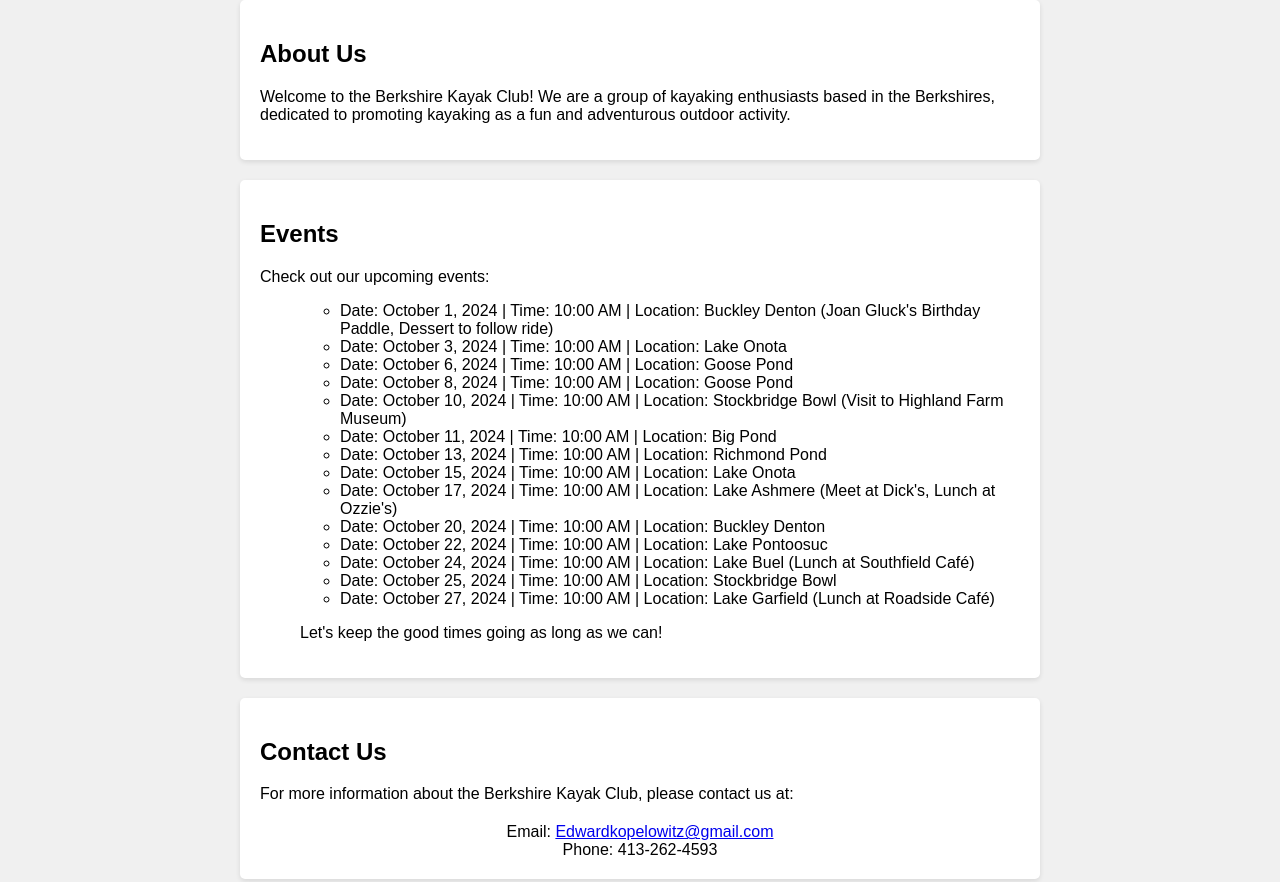
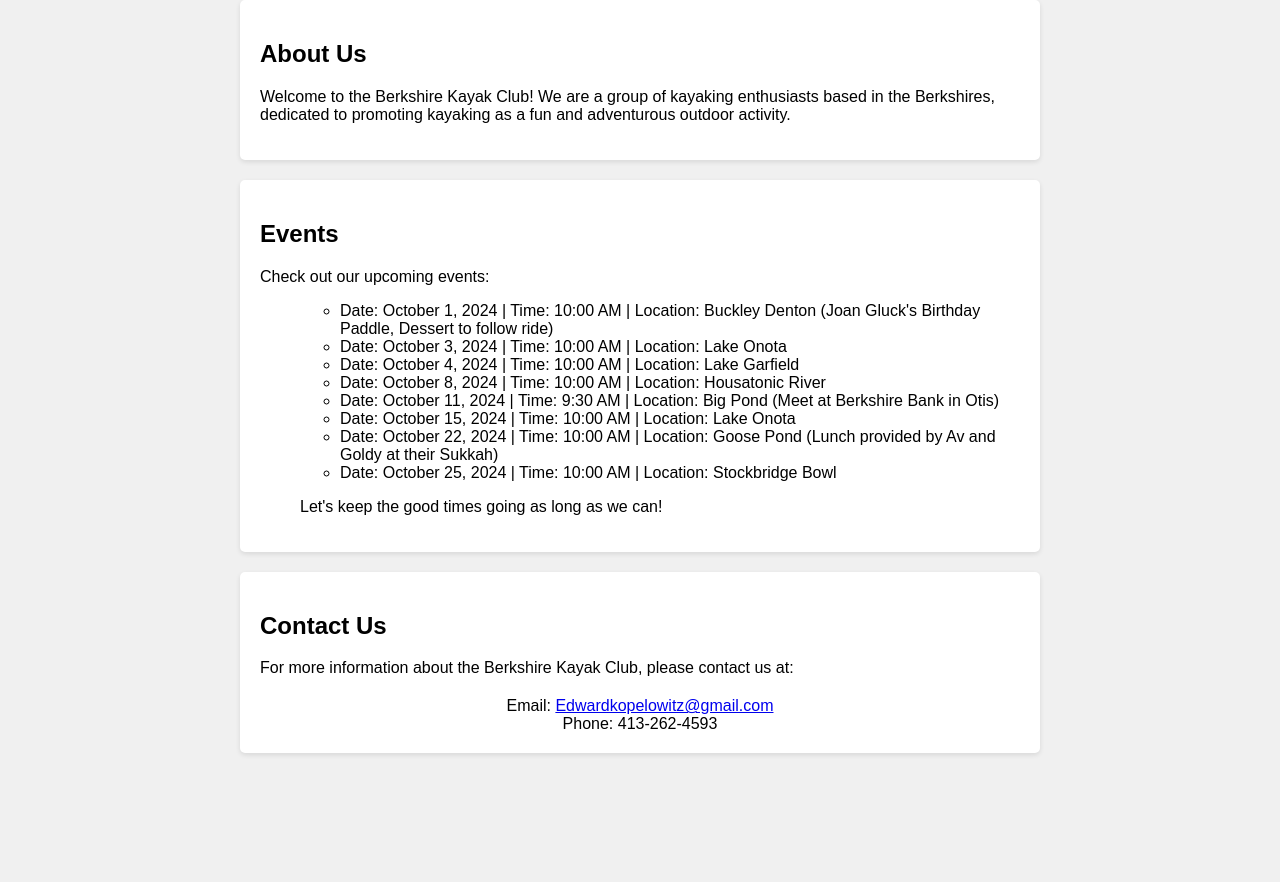
Before and after one commit to kylestrougo/berkshire-kayak-club, a plain HTML site: page index.html in a window 1280 px wide. Shown: the part 285-1167 px from the top of the page. After the commit the page ends 1058 px from the top, so only its background shows below. Drawn offline with Linux system fonts and the light colour scheme.

Commit message:
Update index.html

```diff
--- a/index.html
+++ b/index.html
@@ -86,19 +86,14 @@
 <ul>
     <li>Date: October 1, 2024 | Time: 10:00 AM | Location: Buckley Denton (Joan Gluck's Birthday Paddle, Dessert to follow ride)</li>
     <li>Date: October 3, 2024 | Time: 10:00 AM | Location: Lake Onota</li>
-    <li>Date: October 6, 2024 | Time: 10:00 AM | Location: Goose Pond</li>
-    <li>Date: October 8, 2024 | Time: 10:00 AM | Location: Goose Pond</li>
-    <li>Date: October 10, 2024 | Time: 10:00 AM | Location: Stockbridge Bowl (Visit to Highland Farm Museum)</li>
-    <li>Date: October 11, 2024 | Time: 10:00 AM | Location: Big Pond</li>
-    <li>Date: October 13, 2024 | Time: 10:00 AM | Location: Richmond Pond</li>
+    <li>Date: October 4, 2024 | Time: 10:00 AM | Location: Lake Garfield</li>
+    <li>Date: October 8, 2024 | Time: 10:00 AM | Location: Housatonic River</li>
+    <li>Date: October 11, 2024 | Time: 9:30 AM | Location: Big Pond (Meet at Berkshire Bank in Otis)</li>
     <li>Date: October 15, 2024 | Time: 10:00 AM | Location: Lake Onota</li>
-    <li>Date: October 17, 2024 | Time: 10:00 AM | Location: Lake Ashmere (Meet at Dick's, Lunch at Ozzie's)</li>
-    <li>Date: October 20, 2024 | Time: 10:00 AM | Location: Buckley Denton</li>
-    <li>Date: October 22, 2024 | Time: 10:00 AM | Location: Lake Pontoosuc</li>
-    <li>Date: October 24, 2024 | Time: 10:00 AM | Location: Lake Buel (Lunch at Southfield Café)</li>
+    <li>Date: October 22, 2024 | Time: 10:00 AM | Location: Goose Pond (Lunch provided by Av and Goldy at their Sukkah)</li>
     <li>Date: October 25, 2024 | Time: 10:00 AM | Location: Stockbridge Bowl</li>
-    <li>Date: October 27, 2024 | Time: 10:00 AM | Location: Lake Garfield (Lunch at Roadside Café)</li>
 </ul>
+
 <p>Let's keep the good times going as long as we can!</p>
 
 
```
